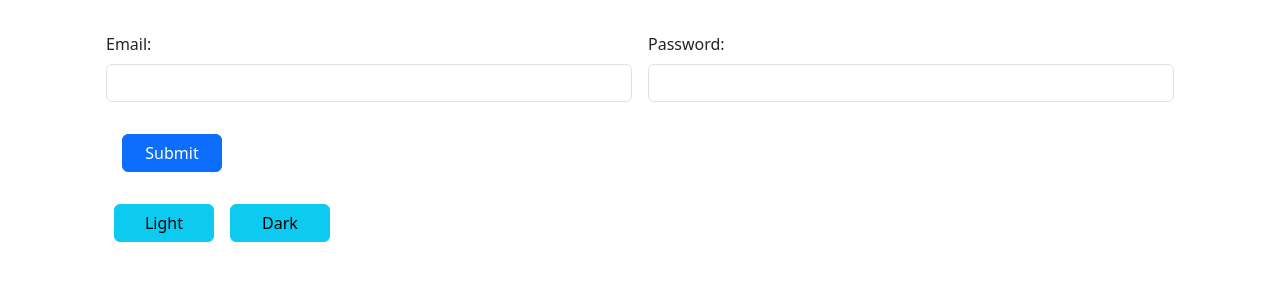
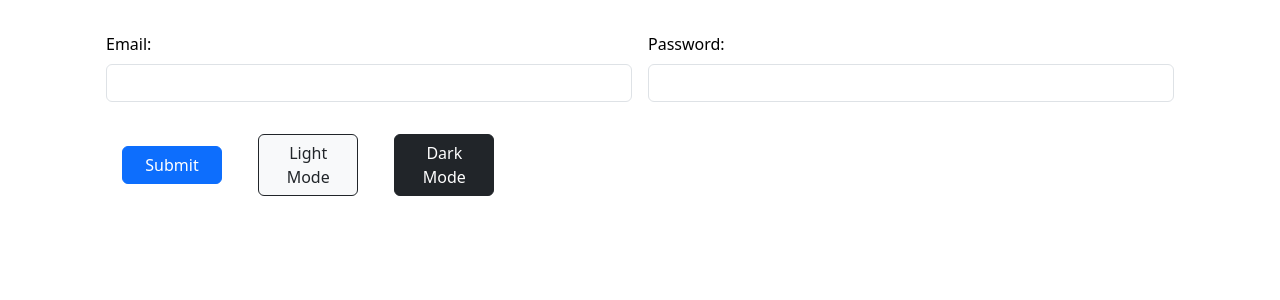
Before and after one commit to OleksandraShkilniuk/php_projects, a PHP site: page /authorization.php in a window 1280 px wide. Shown: the top 300 px of the page. Run offline with PHP 8.4, Linux system fonts and the light colour scheme.

Commit message:
autorization and mode switcher

```diff
--- a/src/authorization.php
+++ b/src/authorization.php
@@ -13,6 +13,16 @@ if($_SERVER['REQUEST_METHOD'] === 'POST') {
         exit();
     }
 }
+
+if(isset($_POST['mode'])){
+    $mode = $_POST['mode'] == 'darkMode'? 1: 0;
+    setcookie('currentMode', $mode, time() + (86400 * 30), "/");
+    header('Location: /authorization.php');
+    exit();
+}
+
+$currentMode = isset($_COOKIE['currentMode'])&& $_COOKIE['currentMode'] == '1'? 'dark': 'light';
+
 ?>
 
 <!DOCTYPE html>
@@ -23,8 +33,21 @@ if($_SERVER['REQUEST_METHOD'] === 'POST') {
     <link href="https://cdn.jsdelivr.net/npm/bootstrap@5.3.3/dist/css/bootstrap.min.css"
           rel="stylesheet" integrity="sha384-QWTKZyjpPEjISv5WaRU9OFeRpok6YctnYmDr5pNlyT2bRjXh0JMhjY6hW+ALEwIH"
           crossorigin="anonymous">
+    <style>
+        /* Light Mode Styles */
+        .light {
+            background-color: #ffffff;
+            color: #000000;
+        }
+
+        /* Dark Mode Styles */
+        .dark {
+            background-color: #222222;
+            color: #ffffff;
+        }
+    </style>
 </head>
-<body>
+<body class="<?php echo $currentMode; ?>">
 <div class="container">
 
     <form action="/authorization.php" method="POST" class="row g-3 m-3">
@@ -33,25 +56,27 @@ if($_SERVER['REQUEST_METHOD'] === 'POST') {
             <label class="form-label" for="email">Email:</label>
             <input id="email" type="email" name="email"
                    value=""
-                   class="form-control"
-                   required>
+                   class="form-control">
         </div>
 
         <div class="col-6">
             <label class="form-label" for="password">Password:</label>
             <input id="password" type="password" name="password" value=""
-                   class="form-control"
-                   required>
+                   class="form-control">
         </div>
         <div>
             <button type="submit" class="btn btn-primary m-3" style="width: 100px;">Submit</button>
 
+            <button type="submit" class="btn btn-light btn-outline-dark m-3" name="mode"
+                    style="width: 100px;" value="lightMode">Light Mode
+            </button>
+            <button type="submit" class="btn btn-dark btn-outline-dark text-white m-3" name="mode"
+                    style="width: 100px;" value="darkMode">Dark Mode
+            </button>
+
         </div>
 
-        <form method="GET">
-            <button class="col-6 btn btn-info mx-3" type="submit" name="theme" value="light" style="width: 100px;">Light</button>
-            <button class="col-6 btn btn-info" type="submit" name="theme" value="dark" style="width: 100px;">Dark</button>
-        </form>
+
 
     </form>
 </div>
```
Also changed, not shown: src/index.php (+42 -1 lines).
